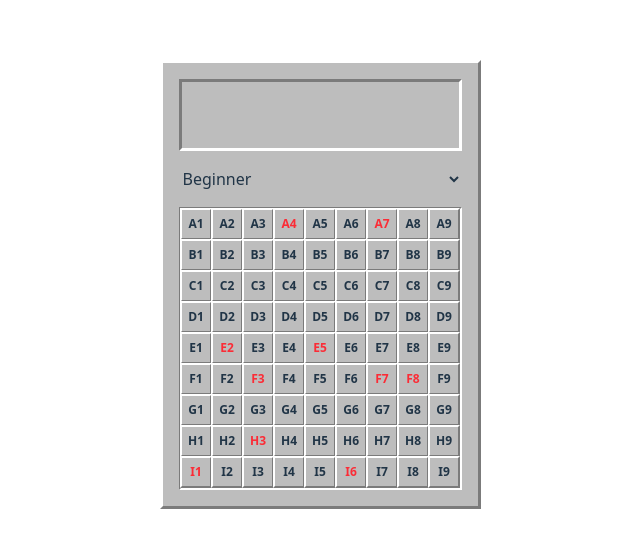
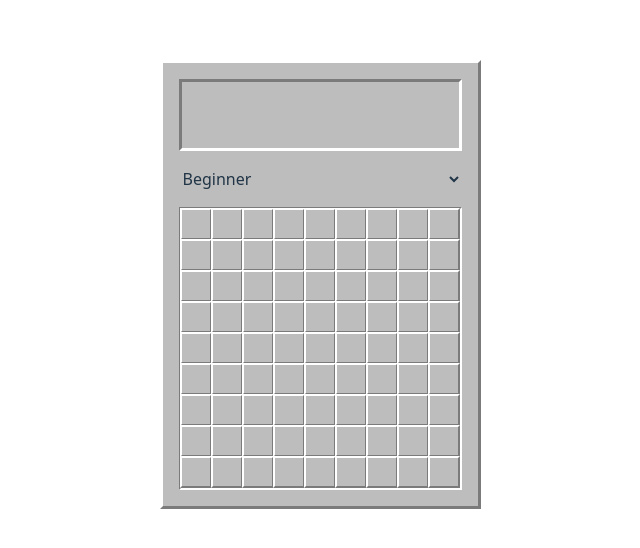
Before and after one commit to axahito/sweepingminers, a React (Vite) app: page / in a window 1280 px wide. Shown: the part 116-664 px from the top of the page, without its empty margins (320-960 px from the left). Built offline with nearby package versions, Linux system fonts and the light colour scheme.

Commit message:
finsihed core game logic

```diff
--- a/src/components/Game/GameWindow.tsx
+++ b/src/components/Game/GameWindow.tsx
@@ -4,7 +4,7 @@ import Tile from "./Tile";
 import {
   getBombsInPerimeter,
   getDifficultyDimension,
-  getSurroundingTilesValues,
+  getPerimeterValues,
 } from "../../utils/tile";
 
 type TileData = {
@@ -20,14 +20,23 @@ const GameWindow = () => {
   const [gridSize, setGridSize] = useState<number[]>([0, 0]);
   // const [bombIndices, setBombIndices] = useState<Set<number>>(new Set()); // TODO: put this in context
   const [tileMap, setTileMap] = useState<Map<number, TileData>>(new Map());
+  const [isGameLost, setIsGameLost] = useState(false);
 
-  const handleTileClick = (index: number) => {
+  const handleTileClick = (index: number, isDoubleClick: boolean = false) => {
     const tile = tileMap.get(index);
 
-    if (!tile || tile?.state === "opened") return;
+    console.log("PERIMETER", tile);
+
+    if (
+      !tile ||
+      (tile?.state === "opened" && !isDoubleClick) ||
+      tile?.state === "flagged"
+    )
+      return;
 
     if (tile.value === 100) {
       alert("HAHAHA YOU LOSE!");
+      return;
     }
 
     setTileMap((prev) => {
@@ -36,7 +45,125 @@ const GameWindow = () => {
       if (tile) newMap.set(index, { ...tile, state: "opened" });
       return newMap;
     });
+
+    if (tile.value === 0) {
+      handleTileCrawl(tile.perimeter);
+    }
+
+    if (isDoubleClick) {
+      let flaggedTiles = 0;
+      for (const p of tile.perimeter) {
+        const perimeterTile = tileMap.get(p);
+        if (perimeterTile?.state === "flagged") flaggedTiles++;
+      }
+
+      if (flaggedTiles < tile.value || tile.value === 0) {
+        alert("CANNOT DOUBLE CLICK");
+        return;
+      }
+
+      handleTileCrawl(tile.perimeter, isDoubleClick);
+    }
   };
+
+  const handleTileCrawl = (perimeter: number[], isDoubleClick?: boolean) => {
+    if (isDoubleClick) {
+      setTileMap((prev) => {
+        const newMap = new Map(prev);
+        const visited = new Set<number>();
+
+        const crawlZero = (crawledPerimeter: number[]) => {
+          // crawl the perimeter
+          for (const p of crawledPerimeter) {
+            if (visited.has(p)) continue;
+
+            const tile = newMap.get(p);
+            if (!tile) continue;
+
+            if (tile.value !== 100 && tile.state === "closed") {
+              visited.add(p);
+              newMap.set(p, { ...tile, state: "opened" });
+
+              if (tile.value === 0) {
+                // recursively crawl the perimeter if tile value is 0
+                crawlZero(tile.perimeter);
+              }
+            }
+          }
+        };
+
+        // crawl the perimeter
+        for (const p of perimeter) {
+          const tile = newMap.get(p);
+          if (!tile) continue;
+
+          if (tile.value === 100 && tile.state !== "flagged")
+            setIsGameLost(true);
+
+          if (tile.state !== "flagged") {
+            visited.add(p);
+            newMap.set(p, { ...tile, state: "opened" });
+          }
+
+          if (tile.value === 0) {
+            // recursively crawl the perimeter if tile value is 0
+            crawlZero(tile.perimeter);
+          }
+        }
+
+        return newMap;
+      });
+    } else {
+      setTileMap((prev) => {
+        if (isGameLost) return prev;
+
+        const newMap = new Map(prev);
+        const visited = new Set<number>();
+
+        const crawlZero = (crawledPerimeter: number[]) => {
+          // crawl the perimeter
+          for (const p of crawledPerimeter) {
+            if (visited.has(p)) continue;
+
+            const tile = newMap.get(p);
+            if (!tile) continue;
+
+            if (tile.value !== 100 && tile.state === "closed") {
+              visited.add(p);
+              newMap.set(p, { ...tile, state: "opened" });
+
+              if (tile.value === 0) {
+                // recursively crawl the perimeter if tile value is 0
+                crawlZero(tile.perimeter);
+              }
+            }
+          }
+        };
+
+        crawlZero(perimeter);
+        return newMap;
+      });
+    }
+  };
+
+  const handleTileRightClick = (index: number) => {
+    const tile = tileMap.get(index);
+
+    if (!tile || tile?.state === "opened") return;
+
+    setTileMap((prev) => {
+      const newMap = new Map(prev);
+      const tile = newMap.get(index);
+      if (tile)
+        newMap.set(index, {
+          ...tile,
+          state: tile.state === "flagged" ? "closed" : "flagged",
+        });
+      return newMap;
+    });
+  };
+
+  // const handleBombCrawler = () => {};
 
   useEffect(() => {
     const newGridSize = getDifficultyDimension(difficulty);
@@ -55,7 +182,7 @@ const GameWindow = () => {
 
     for (let i = 0; i < totalTiles; i++) {
       const isBomb = bombIndices.has(i);
-      const perimeter = getSurroundingTilesValues(i, difficulty);
+      const perimeter = getPerimeterValues(i, difficulty);
 
       tiles.set(i, {
         index: i,
@@ -67,6 +194,17 @@ const GameWindow = () => {
 
     setTileMap(tiles);
   }, [difficulty]);
+
+  useEffect(() => {
+    isGameLost &&
+      setTimeout(() => {
+        alert("HAHAHA YOU LOSE!");
+      }, 100);
+
+    return () => {
+      setIsGameLost(false);
+    };
+  }, [isGameLost]);
 
   return (
     <div className="bg-grid-primary p-[16px] border-3 border-t-grid-highlight border-l-grid-highlight border-b-grid-shadow border-r-grid-shadow flex flex-col gap-[16px]">
@@ -104,6 +242,7 @@ const GameWindow = () => {
                 tileValue={tile.value}
                 tileState={tile.state}
                 onClick={handleTileClick}
+                onRightClick={handleTileRightClick}
               />
             );
           })}
--- a/src/components/Game/Tile.tsx
+++ b/src/components/Game/Tile.tsx
@@ -6,16 +6,25 @@ type Props = {
   index: number;
   tileValue: number; // value is kept as number, if it's a bomb, value is over 100
   tileState: TileCondition;
-  onClick: (index: number) => void;
+  onClick: (index: number, isDoubleClick?: boolean) => void;
+  onRightClick: (index: number) => void;
 };
 
-const Tile = ({ index, difficulty, tileValue, tileState, onClick }: Props) => {
-  // const [tileCondition, setTileCondition] = useState<TileCondition>("closed");
-
+const Tile = ({
+  index,
+  difficulty,
+  tileValue,
+  tileState,
+  onClick,
+  onRightClick,
+}: Props) => {
   const getTileClasses = (condition: TileCondition) => {
     switch (condition) {
       case "opened":
-        return "bg-grid-primary border-2 border-grid-shadow flex justify-center items-center";
+        return "bg-grid-primary border border-grid-shadow flex justify-center items-center";
+
+      case "flagged":
+        return "bg-yellow-500 border-2 border-t-grid-highlight border-l-grid-highlight border-b-grid-shadow border-r-grid-shadow flex justify-center items-center";
 
       default:
         return "bg-grid-primary border-2 border-t-grid-highlight border-l-grid-highlight border-b-grid-shadow border-r-grid-shadow flex justify-center items-center cursor-pointer hover:bg-grid-highlight active:bg-grid-primary";
@@ -27,6 +36,11 @@ const Tile = ({ index, difficulty, tileValue, tileState, onClick }: Props) => {
       id={generateTileId(difficulty, index)}
       className={getTileClasses(tileState)}
       onClick={() => onClick(index)}
+      onDoubleClick={() => onClick(index, true)}
+      onContextMenu={(e) => {
+        e.preventDefault();
+        onRightClick(index);
+      }}
       style={{
         width: "32px",
         height: "32px",
@@ -38,7 +52,7 @@ const Tile = ({ index, difficulty, tileValue, tileState, onClick }: Props) => {
           tileValue === 100 ? "text-red-500" : ""
         }`}
       >
-        {tileState === "closed" ? generateTileId(difficulty, index) : tileValue}
+        {tileState === "opened" && tileValue > 0 && tileValue}
       </p>
     </div>
   );
--- a/src/utils/tile.ts
+++ b/src/utils/tile.ts
@@ -3,13 +3,6 @@ import type { Difficulty } from "../types/Game";
 export const alphabet = "ABCDEFGHIJKLMNOPQRSTUVWXYZ";
 
 export const generateTileId = (difficulty: Difficulty, index: number) => {
-  // console.log("INDEX", {
-  //   index,
-  //   calculated: Math.floor(index / getDifficultyDimension(difficulty)[0]),
-  //   char: alphabet.charAt(
-  //     Math.floor(index / getDifficultyDimension(difficulty)[0])
-  //   ),
-  // });
   return (
     alphabet.charAt(Math.floor(index / getDifficultyDimension(difficulty)[0])) +
     ((index % getDifficultyDimension(difficulty)[0]) + 1)
@@ -27,77 +20,49 @@ export const getDifficultyDimension = (difficulty: Difficulty): number[] => {
   }
 };
 
-export const getSurroundingTilesValues = (
+export const getPerimeterValues = (
   index: number,
   difficulty: Difficulty
-) => {
-  const dimension = getDifficultyDimension(difficulty);
+): Set<number> => {
+  const [width, height] = getDifficultyDimension(difficulty);
   const perimeterTiles: Set<number> = new Set();
 
-  const hidariNeighbor = index % dimension[0] === 0 ? null : index - 1;
-  const migiNeighbor =
-    index % dimension[0] === dimension[0] - 1 ? null : index + 1;
-  const ueNeighbor =
-    Math.floor(index / dimension[0]) === 0
-      ? []
-      : [
-          hidariNeighbor &&
-            (Math.floor(index / dimension[0]) - 1) * dimension[0] +
-              Math.floor(
-                index - Math.floor(index / dimension[0]) * dimension[0]
-              ) -
-              1,
-          (Math.floor(index / dimension[0]) - 1) * dimension[0] +
-            Math.floor(index - Math.floor(index / dimension[0]) * dimension[0]),
-          migiNeighbor &&
-            (Math.floor(index / dimension[0]) - 1) * dimension[0] +
-              Math.floor(
-                index - Math.floor(index / dimension[0]) * dimension[0]
-              ) +
-              1,
-        ];
-  const shitaNeighbor =
-    Math.floor(index / dimension[0]) === dimension[0] - 1
-      ? []
-      : [
-          hidariNeighbor &&
-            (Math.floor(index / dimension[0]) + 1) * dimension[0] +
-              Math.floor(
-                index - Math.floor(index / dimension[0]) * dimension[0]
-              ) -
-              1,
-          (Math.floor(index / dimension[0]) + 1) * dimension[0] +
-            Math.floor(index - Math.floor(index / dimension[0]) * dimension[0]),
-          migiNeighbor &&
-            (Math.floor(index / dimension[0]) + 1) * dimension[0] +
-              Math.floor(
-                index - Math.floor(index / dimension[0]) * dimension[0]
-              ) +
-              1,
-        ];
+  const row = Math.floor(index / width);
+  const col = index % width;
 
-  hidariNeighbor && perimeterTiles.add(hidariNeighbor);
-  migiNeighbor && perimeterTiles.add(migiNeighbor);
+  // define neighbors
+  const directions = [
+    // top
+    [-1, -1],
+    [-1, 0],
+    [-1, 1],
+    // left and right
+    [0, -1],
+    [0, 1],
+    // bottom
+    [1, -1],
+    [1, 0],
+    [1, 1],
+  ];
 
-  if (ueNeighbor.length > 0) {
-    ueNeighbor.forEach((i) => {
-      if (i) {
-        perimeterTiles.add(i);
-      }
-    });
-  }
+  directions.forEach(([dRow, dCol]) => {
+    const newRow = row + dRow;
+    const newCol = col + dCol;
 
-  if (shitaNeighbor.length > 0) {
-    shitaNeighbor.forEach((i) => {
-      if (i) {
-        perimeterTiles.add(i);
-      }
-    });
-  }
+    // edge check
+    if (newRow >= 0 && newRow < height && newCol >= 0 && newCol < width) {
+      const newIndex = newRow * width + newCol;
+      perimeterTiles.add(newIndex);
+    }
+  });
+
   return perimeterTiles;
 };
 
-export const getBombsInPerimeter = (perimeter: Set<number>, bombs: Set<number>) => {
+export const getBombsInPerimeter = (
+  perimeter: Set<number>,
+  bombs: Set<number>
+) => {
   let count = 0;
   perimeter.forEach((index) => bombs.has(index) && count++);
   return count;
```
